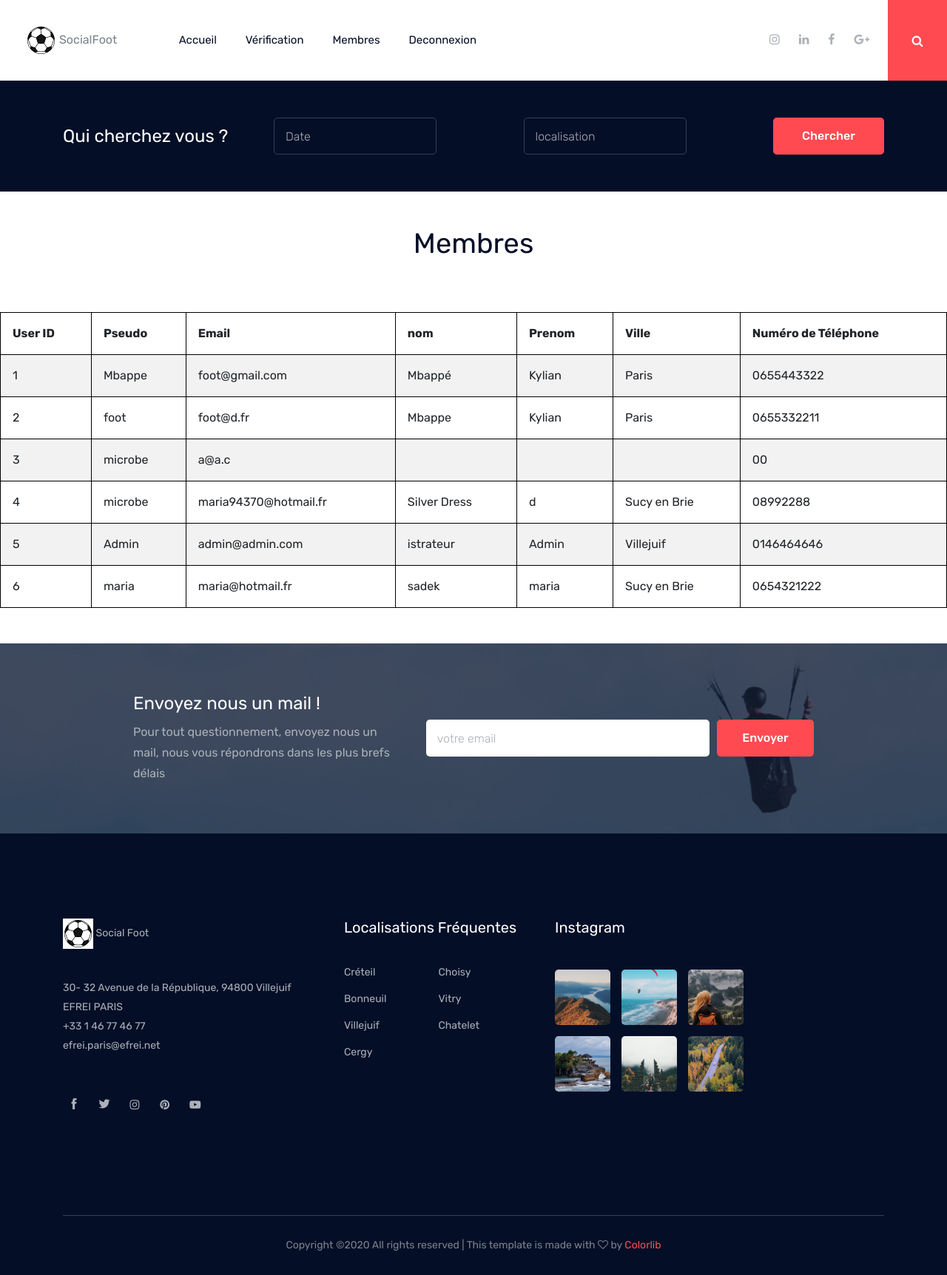
After one commit to sadekmaria/projet_transverse, a PHP site: page /membre.php in a window 1280 px wide. The commit adds this page. Shown: the whole page at 74% size. Run offline with PHP 8.4, Linux system fonts and the light colour scheme; the visitor is signed in with stand-in values (Sample User, id 1); data comes from the database, SQL or seed files in the repository; some libraries are stand-ins or nearby versions.

Commit message:
la bdd a un peu changé, et j'ai rajouté une page membre pr que l'admin vois tous les membres

```diff
--- a/TRANSVERSE/travelo/headerAdmin.php
+++ b/TRANSVERSE/travelo/headerAdmin.php
@@ -51,12 +51,7 @@
                                         <ul id="navigation">
                                             <li><a class="active" href="index.php">Accueil</a></li>
                                             <li><a href="verification.php">Vérification</a></li>
-                                            <li><a href="#">Equipes <i class="ti-angle-down"></i></a>
-                                                <ul class="submenu">
-                                                    <li><a href="travel_destination.php">Equipes existantes</a></li>
-                                                    <li><a href="creerEquipe.php">Créer une équipe</a></li>
-                                                </ul>
-                                            </li>
+                                            <li><a href="membre.php">Membres</a></li>
 
                                             <li><a href="deconnexion.php">Deconnexion</a></li>
                                         </ul>
--- /dev/null
+++ b/TRANSVERSE/travelo/membre.php
@@ -0,0 +1,309 @@
+<?php
+session_start();
+$bdd = new PDO('mysql:host=localhost;dbname=foot', 'root', '');
+
+$query = 'SELECT * FROM membre';
+
+$membreAff = $bdd->query($query);
+
+?>
+<!doctype html>
+<html class="no-js" lang="zxx">
+
+<head>
+    <meta charset="utf-8">
+    <meta http-equiv="x-ua-compatible" content="ie=edge">
+    <title>Travelo</title>
+    <meta name="description" content="">
+    <meta name="viewport" content="width=device-width, initial-scale=1">
+
+    <!-- <link rel="manifest" href="site.webmanifest"> -->
+    <link rel="shortcut icon" type="image/x-icon" href="img/favicon.png">
+    <!-- Place favicon.ico in the root directory -->
+
+    <!-- CSS here -->
+    <link rel="stylesheet" href="css/bootstrap.min.css">
+    <link rel="stylesheet" href="css/owl.carousel.min.css">
+    <link rel="stylesheet" href="css/magnific-popup.css">
+    <link rel="stylesheet" href="css/font-awesome.min.css">
+    <link rel="stylesheet" href="css/themify-icons.css">
+    <link rel="stylesheet" href="css/nice-select.css">
+    <link rel="stylesheet" href="css/flaticon.css">
+    <link rel="stylesheet" href="css/jquery-ui.css">
+    <link rel="stylesheet" href="css/gijgo.css">
+    <link rel="stylesheet" href="css/animate.css">
+    <link rel="stylesheet" href="css/slick.css">
+    <link rel="stylesheet" href="css/slicknav.css">
+
+    <link rel="stylesheet" href="css/style.css">
+    <!-- <link rel="stylesheet" href="css/responsive.css"> -->
+</head>
+
+<body>
+    <!--[if lte IE 9]>
+            <p class="browserupgrade">You are using an <strong>outdated</strong> browser. Please <a href="https://browsehappy.com/">upgrade your browser</a> to improve your experience and security.</p>
+        <![endif]-->
+
+  <?php
+
+    if(isset($_SESSION['admin']) AND $_SESSION['admin'])
+{
+    include("headerAdmin.php");
+
+}
+else
+{
+    include("header.php");
+}
+
+    ?>
+
+
+
+
+    <!-- where_togo_area_start  -->
+    <div class="where_togo_area">
+        <div class="container">
+            <div class="row align-items-center">
+                <div class="col-lg-3">
+                    <div class="form_area">
+                        <h3>Qui cherchez vous ?</h3>
+                    </div>
+                </div>
+                <div class="col-lg-9">
+                    <div class="search_wrap">
+                        <form class="search_form" action="#">
+
+                            <div class="input_field">
+                                <input id="datepicker" placeholder="Date">
+                            </div>
+                            <div class="input_field">
+                                <input id="text" placeholder="localisation">
+                            </div>
+
+                            <div class="search_btn">
+                                <button class="boxed-btn4 " type="submit" >Chercher</button>
+                            </div>
+                        </form>
+                    </div>
+                </div>
+            </div>
+        </div>
+    </div>
+    <!-- where_togo_area_end  -->
+
+<div class="row justify-content-center">
+                <div class="col-lg-6">
+                    <div class="section_title text-center mb_70">
+                        <br/><br/><h3>Membres</h3>
+                    </div>
+                </div>
+            </div>
+
+
+
+
+
+
+           <style>
+
+            table {
+              border-collapse: collapse;/* Les bordures du tableau seront collées (plus joli) */
+              border-spacing: 0;
+              width: 100%;
+              border: 1px solid #ddd;
+            }
+
+            th, td {
+              text-align: left;
+              padding: 16px;
+                border: 1px solid black; /* auront une bordure de 1px */
+            }
+
+            tr:nth-child(even) {
+              background-color: #f2f2f2;
+            }
+
+            </style>
+
+
+                        <ul>
+            <table>
+
+                            <tr>
+                                <th>
+                                    User ID
+                                </th>
+                                <th>
+                                    Pseudo
+                                </th>
+                                <th>
+                                    Email
+                                </th>
+                                <th>
+                                    nom
+                                </th>
+                                <th>
+                                    Prenom
+                                </th>
+                                <th>
+                                    Ville
+                                </th>
+                                <th>
+                                    Numéro de Téléphone
+                                </th>
+                            </tr>
+           <?php
+
+                while($membreData = $membreAff->fetch()){
+
+                    echo
+                        '
+                            <tr>
+                                <td>
+                                    '.$membreData['membreId'] .'
+                                </td>
+                                <td>
+                                    '. $membreData['pseudo'] .'
+                                </td>
+                                <td>
+                                    '.$membreData['email'].'
+                                </td>
+                                <td>
+                                    '. $membreData['nom'].'
+                                </td>
+                                <td>
+                                    '.$membreData['prenom'].'
+                                </td>
+                                <td>
+                                    '.$membreData['villeMembre'].'
+                                </td>
+                                <td>
+                                    0'.$membreData['numTel'].'
+                                </td>
+                            </tr>
+
+                       ';
+            ?>
+
+            <?php
+
+                }
+
+            ?>
+                 </table>
+        </ul>
+
+
+
+
+
+
+
+
+
+
+      <br/><br/>
+
+        <!-- newletter_area_start  -->
+        <div class="newletter_area overlay">
+            <div class="container">
+                <div class="row justify-content-center align-items-center">
+                    <div class="col-lg-10">
+                        <div class="row align-items-center">
+                            <div class="col-lg-5">
+                                <div class="newsletter_text">
+                                    <h4>Envoyez nous un mail !</h4>
+                                    <p>Pour tout questionnement, envoyez nous un mail, nous vous répondrons dans les plus brefs délais</p>
+                                </div>
+                            </div>
+                            <div class="col-lg-7">
+                                <div class="mail_form">
+                                    <div class="row no-gutters">
+                                        <div class="col-lg-9 col-md-8">
+                                            <div class="newsletter_field">
+                                                <input type="email" placeholder="votre email" >
+                                            </div>
+                                        </div>
+                                        <div class="col-lg-3 col-md-4">
+                                            <div class="newsletter_btn">
+                                                <button class="boxed-btn4 " type="submit" >Envoyer</button>
+                                            </div>
+                                        </div>
+                                    </div>
+                                </div>
+                            </div>
+                        </div>
+                    </div>
+                </div>
+            </div>
+        </div>
+        <!-- newletter_area_end  -->
+
+
+   <?php
+    include("footer.php");
+    ?>
+
+  <!-- Modal -->
+  <div class="modal fade custom_search_pop" id="exampleModalCenter" tabindex="-1" role="dialog" aria-labelledby="exampleModalCenterTitle" aria-hidden="true">
+    <div class="modal-dialog modal-dialog-centered" role="document">
+      <div class="modal-content">
+        <div class="serch_form">
+            <input type="text" placeholder="Search" >
+            <button type="submit">search</button>
+        </div>
+      </div>
+    </div>
+  </div>
+    <!-- link that opens popup -->
+
+
+    <!-- JS here -->
+    <script src="js/vendor/modernizr-3.5.0.min.js"></script>
+    <script src="js/vendor/jquery-1.12.4.min.js"></script>
+    <script src="js/popper.min.js"></script>
+    <script src="js/bootstrap.min.js"></script>
+    <script src="js/owl.carousel.min.js"></script>
+    <script src="js/isotope.pkgd.min.js"></script>
+    <script src="js/ajax-form.js"></script>
+    <script src="js/waypoints.min.js"></script>
+    <script src="js/jquery.counterup.min.js"></script>
+    <script src="js/imagesloaded.pkgd.min.js"></script>
+    <script src="js/scrollIt.js"></script>
+    <script src="js/jquery.scrollUp.min.js"></script>
+    <script src="js/wow.min.js"></script>
+    <script src="js/jquery-ui.min.js"> </script>
+    <script src="js/nice-select.min.js"></script>
+    <script src="js/jquery.slicknav.min.js"></script>
+    <script src="js/jquery.magnific-popup.min.js"></script>
+    <script src="js/plugins.js"></script>
+    <script src="js/range.js"></script>
+        <!-- <script src="js/gijgo.min.js"></script> -->
+    <script src="js/slick.min.js"></script>
+
+
+
+    <!--contact js-->
+    <script src="js/contact.js"></script>
+    <script src="js/jquery.ajaxchimp.min.js"></script>
+    <script src="js/jquery.form.js"></script>
+    <script src="js/jquery.validate.min.js"></script>
+    <script src="js/mail-script.js"></script>
+
+
+    <script src="js/main.js"></script>
+    <script>
+        $('#datepicker').datepicker({
+            iconsLibrary: 'fontawesome',
+            icons: {
+             rightIcon: '<span class="fa fa-caret-down"></span>'
+         }
+        });
+    </script>
+
+        </div>
+    </div>
+</body>
+
+</html>
```
Also changed, not shown: TRANSVERSE/foot.sql (+49 -12 lines), TRANSVERSE/travelo/img/place/user.jpg (added).
